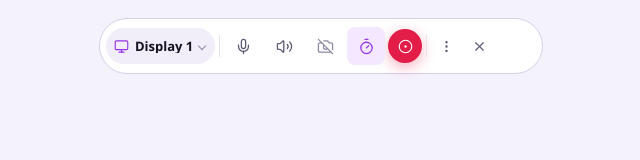
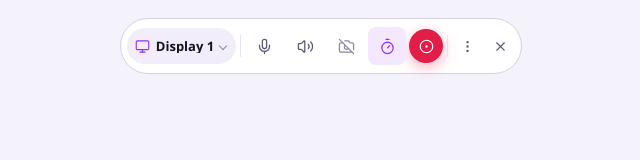
Before and after one commit to insightarchive/velo-screen-recording, a website with bundled scripts: page src/launcher.html in a window 1280 px wide. Shown: the whole page, without its empty margins (319-959 px from the left). Built offline with nearby package versions, Linux system fonts and the light colour scheme.

Commit message:
Launcher pill: bar shrinks to its own content instead of stretching full width
Window stays a fixed size; only the visible bar now sizes to its content
and stays centred, so it doesn't look artificially stretched when the
source label is short. No window geometry changes, so no resize risk.

```diff
--- a/src/styles/launcher.css
+++ b/src/styles/launcher.css
@@ -10,8 +10,8 @@ body {
 .launcher { width: 100%; max-width: 480px; padding: 18px; display: flex; flex-direction: column; align-items: center; gap: 10px; box-sizing: border-box; }
 
 .bar {
-  display: flex; align-items: center; gap: 3px; width: 100%; height: 56px; flex: none; box-sizing: border-box;
-  padding: 0 6px; border-radius: 999px;
+  display: flex; align-items: center; gap: 3px; width: max-content; max-width: 100%; height: 56px; flex: none; box-sizing: border-box;
+  margin: 0 auto; padding: 0 6px; border-radius: 999px;
   background: var(--surface); color: var(--text); border: 1px solid var(--border-strong);
   box-shadow: none;
 }
```
